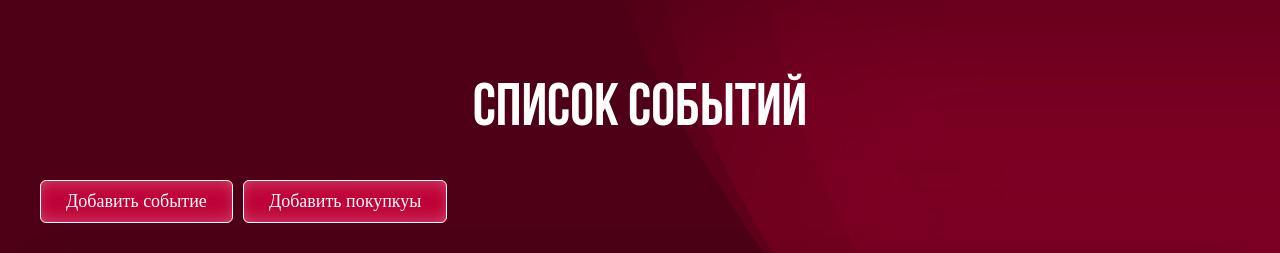
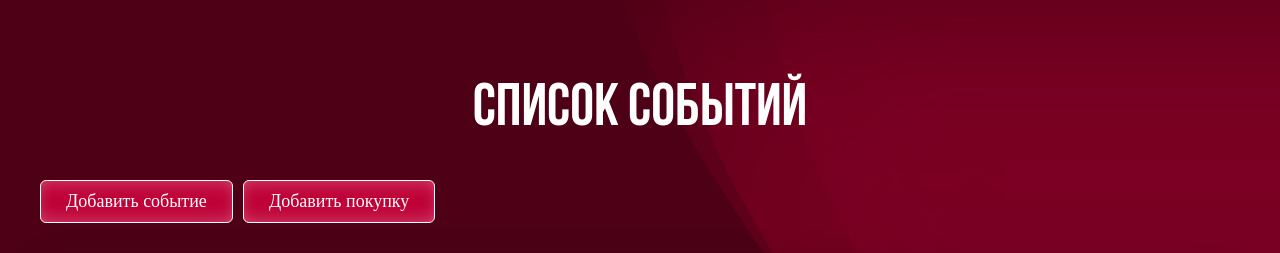
Before and after one commit to rjokhan/bdforaclub, a Django app: page /events-page/ in a window 1280 px wide. Shown: the top 253 px of the page. Run offline with Django 5.2, Linux system fonts and the light colour scheme; data that the repository does not hold is empty; some web fonts are replaced.

Commit message:
Update index with popup logic

```diff
--- a/core/templates/core/events.html
+++ b/core/templates/core/events.html
@@ -135,7 +135,8 @@
     <h1>Список событий</h1>
     <div style="display: flex; gap: 10px; margin-bottom: 20px;">
         <button onclick="openEventPopup()">Добавить событие</button>
-        <button onclick="openNewPurchasePopup()">Добавить покупкуы</button>
+        <button onclick="openPurchasePopup()">Добавить покупку</button>
+
 
     </div>
 
```
